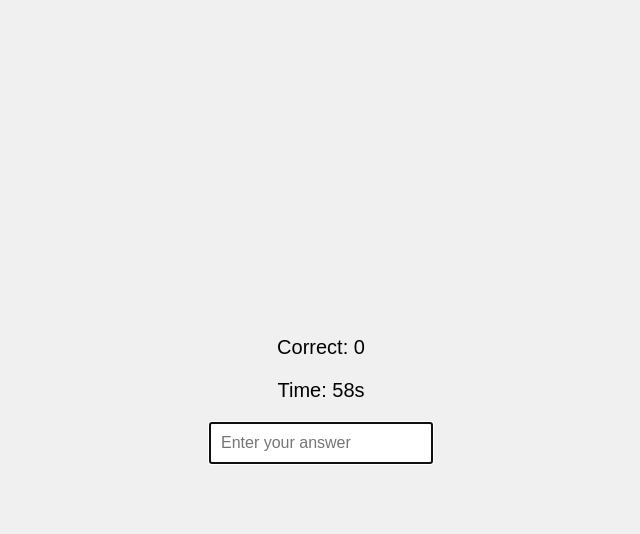
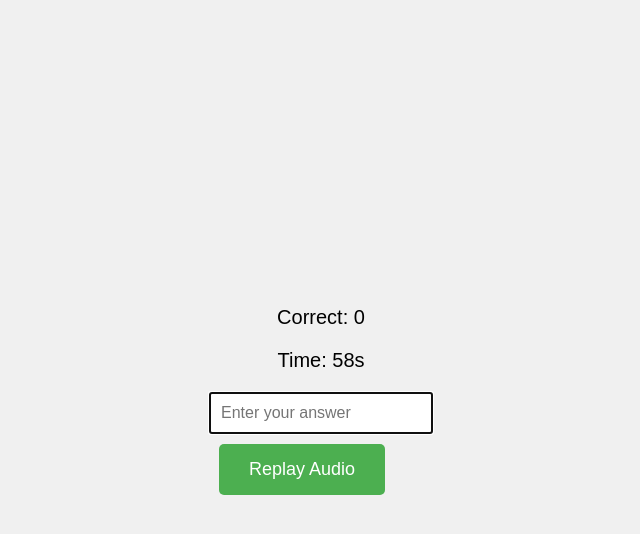
Before and after one commit to Bowser3000/Website, a plain HTML site: page math-game.html in a window 1280 px wide. Both pictures are taken after a click on the button "Are you ready to start?". Shown: the whole page, without its empty margins (319-959 px from the left). Drawn offline with Linux system fonts and the light colour scheme.

Commit message:
Update math-game.html

```diff
--- a/math-game.html
+++ b/math-game.html
@@ -15,7 +15,7 @@
             margin: 0;
             background-color: #f0f0f0;
         }
-        #startButton, #replayButton {
+        #startButton, #replayAudioButton {
             padding: 15px 30px;
             font-size: 18px;
             cursor: pointer;
@@ -25,10 +25,10 @@
             border-radius: 5px;
             margin: 10px;
         }
-        #startButton:hover, #replayButton:hover {
+        #startButton:hover, #replayAudioButton:hover {
             background-color: #45a049;
         }
-        #replayButton {
+        #replayAudioButton {
             display: none;
         }
         #gameArea {
@@ -61,18 +61,18 @@
 </head>
 <body>
     <button id="startButton">Are you ready to start?</button>
-    <button id="replayButton">Play Again</button>
     <div id="gameArea">
         <div id="scoreCounter">Correct: 0</div>
         <div id="timer">Time: 60s</div>
         <input type="text" id="answerInput" placeholder="Enter your answer" autocomplete="off">
+        <button id="replayAudioButton">Replay Audio</button>
         <div id="result"></div>
         <div id="error"></div>
     </div>
 
     <script>
         const startButton = document.getElementById('startButton');
-        const replayButton = document.getElementById('replayButton');
+        const replayAudioButton = document.getElementById('replayAudioButton');
         const gameArea = document.getElementById('gameArea');
         const answerInput = document.getElementById('answerInput');
         const resultDiv = document.getElementById('result');
@@ -84,6 +84,7 @@
         let gameTimeout;
         let timerInterval;
         let timeLeft = 60;
+        let currentProblem = null;
 
         // Function to show error message
         function showError(message) {
@@ -149,8 +150,8 @@
             score = 0;
             timeLeft = 60;
             startButton.style.display = 'none';
-            replayButton.style.display = 'none';
             gameArea.style.display = 'block';
+            replayAudioButton.style.display = 'block';
             answerInput.value = '';
             answerInput.focus();
             resultDiv.textContent = '';
@@ -159,7 +160,7 @@
             errorDiv.textContent = '';
             errorDiv.style.display = 'none';
 
-            let currentProblem = generateProblem();
+            currentProblem = generateProblem();
             speakProblem(currentProblem.spokenQuestion);
 
             // Start timer
@@ -183,24 +184,31 @@
                             resultDiv.textContent = '';
                             resultDiv.className = '';
                         }, 1000);
+                        answerInput.value = '';
+                        currentProblem = generateProblem();
+                        speakProblem(currentProblem.spokenQuestion);
                     } else {
                         showError('Please enter a valid number.');
                     }
-                    answerInput.value = '';
-                    currentProblem = generateProblem();
-                    speakProblem(currentProblem.spokenQuestion);
                 }
             }
 
-            // Add event listener
+            // Add answer event listener
             answerInput.addEventListener('keydown', handleAnswer);
+
+            // Replay audio button
+            replayAudioButton.addEventListener('click', () => {
+                if (currentProblem && isGameRunning) {
+                    speakProblem(currentProblem.spokenQuestion);
+                }
+            });
 
             // End game after 60 seconds
             gameTimeout = setTimeout(() => {
                 isGameRunning = false;
                 gameArea.style.display = 'none';
                 startButton.style.display = 'block';
-                replayButton.style.display = 'block';
+                replayAudioButton.style.display = 'none';
                 resultDiv.textContent = `Game Over! Your score: ${score}`;
                 resultDiv.className = '';
                 answerInput.removeEventListener('keydown', handleAnswer);
@@ -209,12 +217,11 @@
             }, 60000);
         }
 
-        // Start and replay button click events
+        // Start button click event
         try {
             startButton.addEventListener('click', startGame);
-            replayButton.addEventListener('click', startGame);
         } catch (e) {
-            console.error('Failed to add button listeners:', e);
+            console.error('Failed to add start button listener:', e);
             showError('Failed to initialize the game. Please refresh the page.');
         }
 
```
